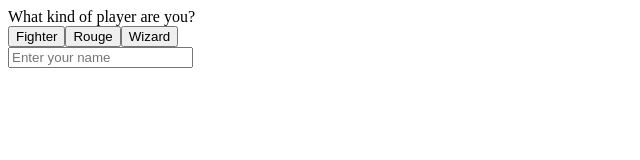
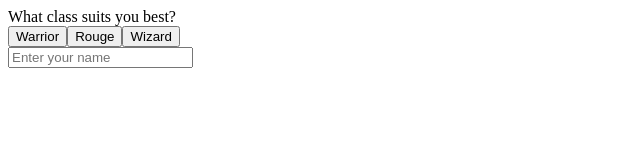
Before and after one commit to christofer41/Adventure_First, a plain HTML site: page index.html in a window 1280 px wide. Shown: the full height of the page, 0-640 px from the left. Drawn offline with Linux system fonts and the light colour scheme.

Commit message:
We have tested a new way of doing it.

```diff
--- a/adventure.js
+++ b/adventure.js
@@ -1,5 +1,5 @@
-let theText = document.getElementById("theText");
-let buttonBox = document.getElementById("btn");
+/*let theText = document.getElementById("theText");
+let buttonBox = document.getElementById("btnBox");
 let singleButton = document.getElementsByTagName("button");
 let buttons;
 let playerClass;
@@ -9,7 +9,7 @@ let playerClass;
  *
  * @param {number} buttons - How many buttons we want
  */
-function changeButtons(buttons){
+/*function changeButtons(buttons){
     for (let i = 0; i <= singleButton.length; i++) {
         document.getElementsByTagName("button")[i].remove();
     }
@@ -32,3 +32,134 @@ theText.innerHTML = "You are an " + playerClass;
 singleButton[0].innerHTML = "yay"
 
 */
+
+const textElement = document.getElementById("theText");
+const optionButtonsElement = document.getElementById("btnBox");
+
+//Vi håller koll på all information om spelet och spelaren.
+let state = {};
+
+
+/**
+ *
+ * @param {} startGame() - Vi startar spelet och sätter "reset" allting:
+ */
+function startGame() {
+    state = {}
+    showTextNode(1);
+}
+/**
+ *
+ * @param {*} textNodeIndex - Visar texten och knapparna som vi är på
+ */
+function showTextNode(textNodeIndex){
+    const textNode = textBox.find(textNode => textNode.id === textNodeIndex) //Vi går igenom textBox för ett id som passar, och sedan sätter vi ihop texten från det id:et.
+      textElement.innerText = textNode.text;
+
+    while (optionButtonsElement.firstChild){ //Vi tar bort alla knappar som finns
+        optionButtonsElement.removeChild(optionButtonsElement.firstChild)
+    }
+    textNode.options.forEach(option => { //Vi skapar en loop.
+        if (showOption(option)){ //Om det finns tillräckligt många options
+            const button = document.createElement("button") //Så skapar vi en knapp för varje option
+            button.innerText = option.text //Vi ger varje knapp sin text
+            button.classList.add("btm") //Vi sätter också en class för lättare hantering.
+            button.addEventListener("click", () => selectOption(option)) //Vi "Lyssnar" när någon klickar på knappen och utför funktionen.
+            optionButtonsElement.appendChild(button) //Sedan ger vi barnet till sin föräldrabox
+        }
+    })
+    console.log(state);
+}
+/**
+ *
+ * @param {} option  - Här går valet in.
+ * @param {} showOption - Vi kollar om spelar har det som behövs för att utföra vissa saker.
+ */
+function showOption(option) {
+    return option.requredState == null || option.requiredState(state); //Om requiredState stämmer eller inte finns så visas objektet.
+}
+
+/**
+ *
+ * @param {} selectOption - Funktionen gör så att vi kan hoppa till nästa del av spelet
+ */
+function selectOption(option) {
+    const nextTextNodeId = option.nextText
+    if (nextTextNodeId <= 0) {
+      return startGame()
+    }
+    state = Object.assign(state, option.setState)
+    showTextNode(nextTextNodeId)
+  }
+
+
+const textBox = [ /* Här är lådan som håller all text och alla val för spelet. */
+    {
+        id:1,
+        text: "What class suits you best?",
+        options: [
+            {
+                text: "Warrior",
+                setState: {class: "Warrior" },
+                nextText: 2
+            },
+            {
+                text: "Rouge",
+                setState: {class: "Rouge" },
+                nextText: 3
+            },
+            {
+                text: "Wizard",
+                setState: {class: "Wizard" },
+                nextText: 4
+            },
+        ]
+    },
+    {
+        id: 2,
+        text: "You are a fearsome warrior, strong as they come! Not the brightest, but your axe is the sharpest.",
+        options: [
+          {
+            text: "Yes, that is right!",
+            requiredState: (currentState) => currentState.class == "Warrior",
+            nextText: 5
+          },
+          {
+            text: "No, that's not me",
+            nextText: 1
+          }
+        ]
+      },
+    {
+        id: 3,
+        text: "You grew up in the shadows, stalking your pray and striking from behind.",
+        options: [
+            {
+              text: "Yes, that is right!",
+              requiredState: (currentState) => currentState.class == "Rouge",
+              nextText: 5
+            },
+            {
+              text: "No, that's not me",
+              nextText: 1
+            }
+          ]
+    },
+    {
+        id: 4,
+        text: "You grew up with your nose in the books. However you always wanted to prove your skills outside of the library.",
+        options: [
+            {
+              text: "Yes, that is right!",
+              requiredState: (currentState) => currentState.class == "Wizard",
+              nextText: 5
+            },
+            {
+              text: "No, that's not me",
+              nextText: 1
+            }
+          ]
+    }
+]
+
+startGame();
--- a/index.html
+++ b/index.html
@@ -9,12 +9,13 @@
     <title>Document</title>
 </head>
 <body>
-    <div>
-        <div id="theText">
-            <p>text</p>
-        </div>
-        <div id="btn">
-            <button>text</button>
+    <div class="container">
+        <div id="theText">Text</div>
+        <div id="btnBox">
+            <button class="btn">Option2</button>
+            <button class="btn">Option3</button>
+            <button class="btn">Option1</button>
+            <button class="btn">Option4</button>
         </div>
         <div>
             <input id="name" placeholder="Enter your name" type="text">
```
